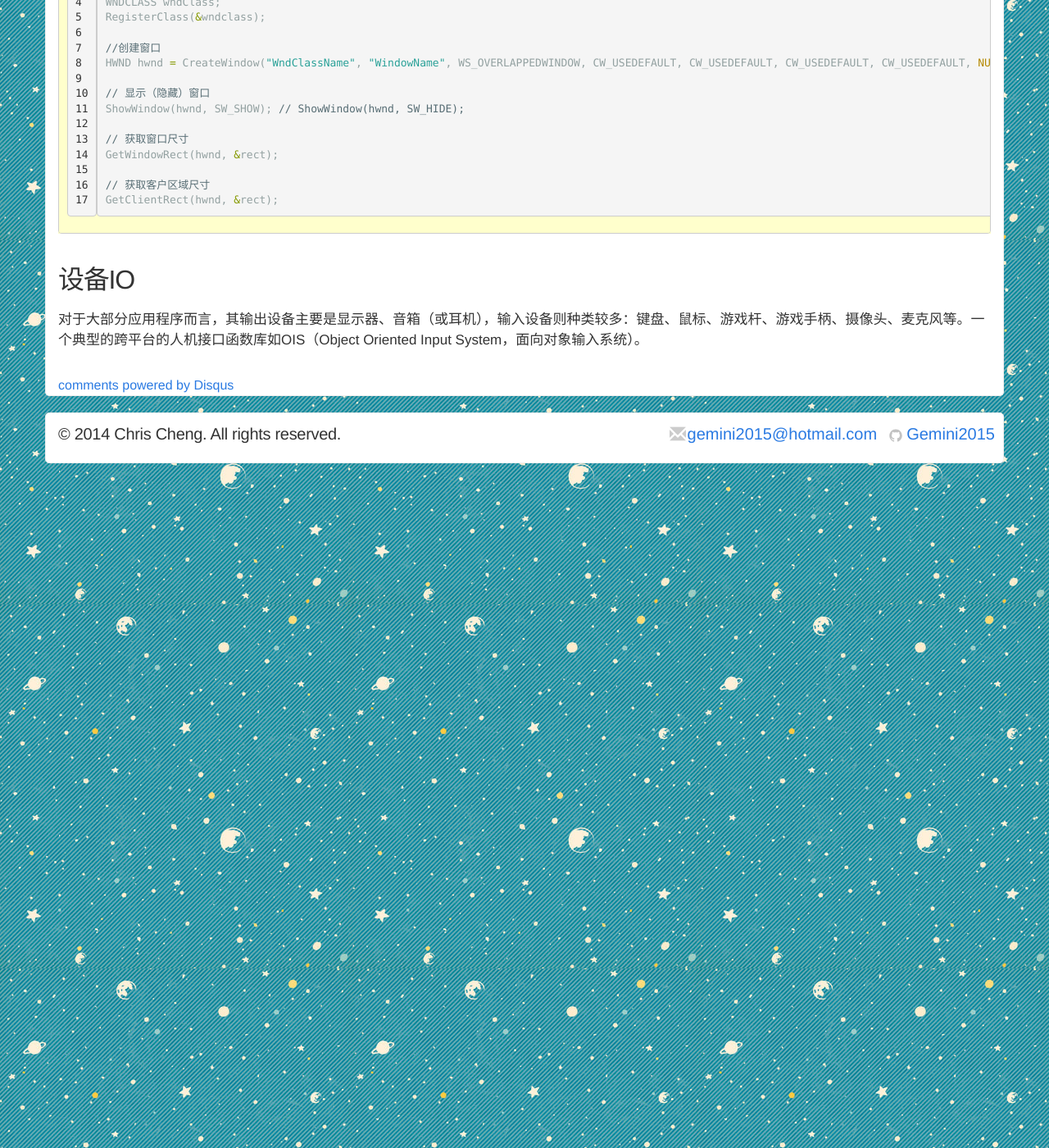
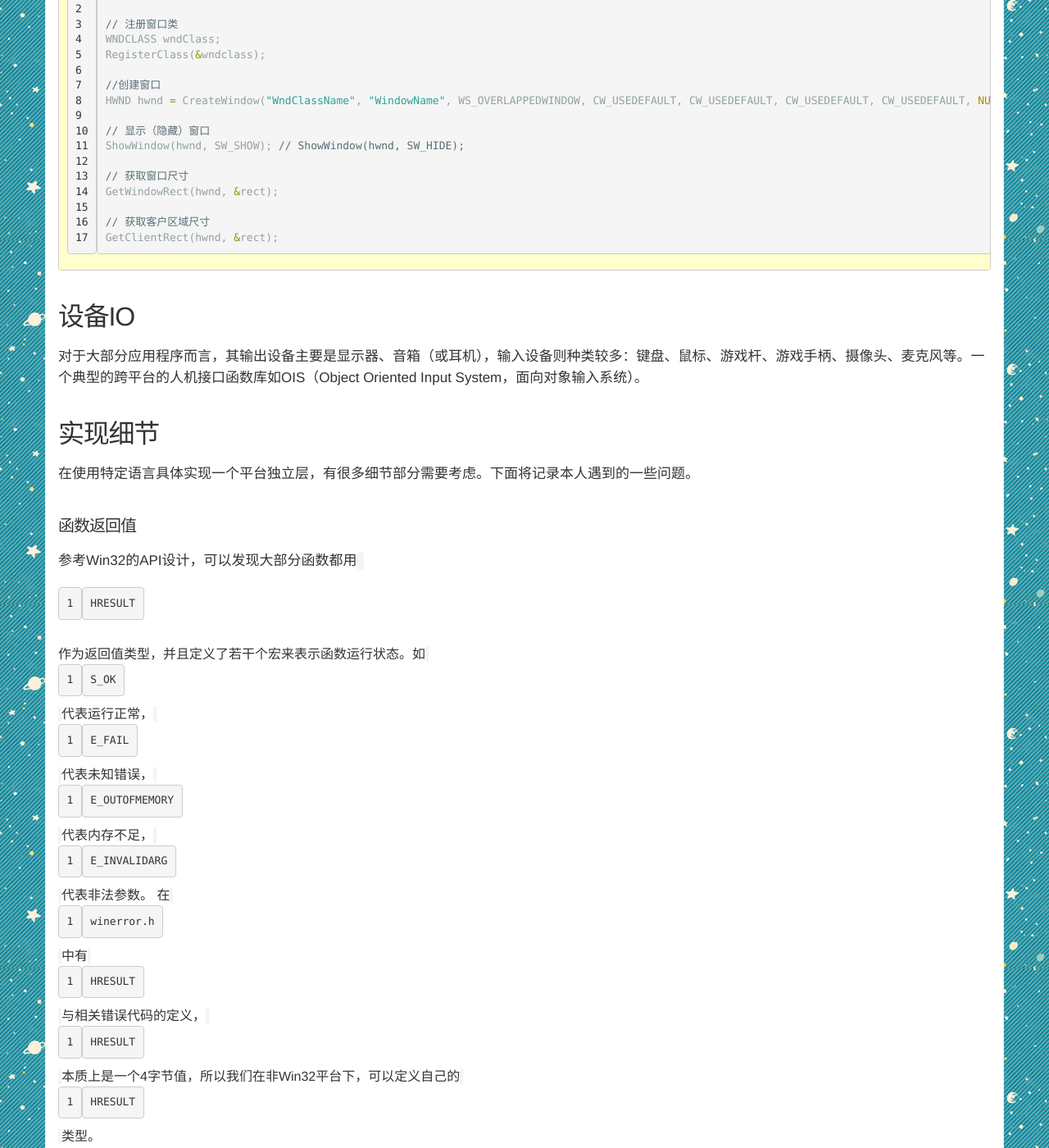
Before and after one commit to Gemini2015/gemini2015.github.io, a Jekyll site: the page built from _posts/2015-01-21-platform.markdown, in a window 1280 px wide and 1400 px high, scrolled down 9031 px. Shown: the whole window at 82% size. Built offline with Jekyll 4.4.1, drawn with Linux system fonts in a browser that asks for light colours; nearby versions of some CDN libraries; comment, search, counter and statistics services are not loaded; some of the changed text lies outside the part shown.

Commit message:
更新函数返回值

````diff
--- a/_posts/2015-01-21-platform.markdown
+++ b/_posts/2015-01-21-platform.markdown
@@ -18,6 +18,7 @@ description: 平台独立层的结构与实现
 - 网络
 - 线程操作
 - 设备IO
+- 实现细节
 
 ## 平台检测
 个人认为平台检测主要是**通过系统宏定义进行预处理**。
@@ -392,3 +393,32 @@ GetClientRect(hwnd, &rect);
 
 ## 设备IO
 对于大部分应用程序而言，其输出设备主要是显示器、音箱（或耳机），输入设备则种类较多：键盘、鼠标、游戏杆、游戏手柄、摄像头、麦克风等。一个典型的跨平台的人机接口函数库如OIS（Object Oriented Input System，面向对象输入系统）。
+
+
+## 实现细节
+在使用特定语言具体实现一个平台独立层，有很多细节部分需要考虑。下面将记录本人遇到的一些问题。
+
+#### 函数返回值
+参考Win32的API设计，可以发现大部分函数都用`HRESULT`作为返回值类型，并且定义了若干个宏来表示函数运行状态。如`S_OK`代表运行正常，`E_FAIL`代表未知错误，`E_OUTOFMEMORY`代表内存不足，`E_INVALIDARG`代表非法参数。
+在`winerror.h`中有`HRESULT`与相关错误代码的定义，`HRESULT`本质上是一个4字节值，所以我们在非Win32平台下，可以定义自己的`HRESULT`类型。
+
+```
+#if !defined(_WIN32) && !defined(PLATFORM_HRESULT_DEFINE) \
+    && !defined(_HRESULT_DEFINED) && !defined(__midl)
+#define PLATFORM_HRESULT_DEFINE
+
+// 定义4字节整形
+typedef long int32;
+
+// 定义 HRESULT 类型
+typedef long HRESULT;
+
+/*
+  还可以参照winerror.h定义一些工具宏，以及常用错误代码
+  如  MAKE_HRESULT
+      SUCCEEDED
+      FAILED
+*/
+
+#endif
+```
````
